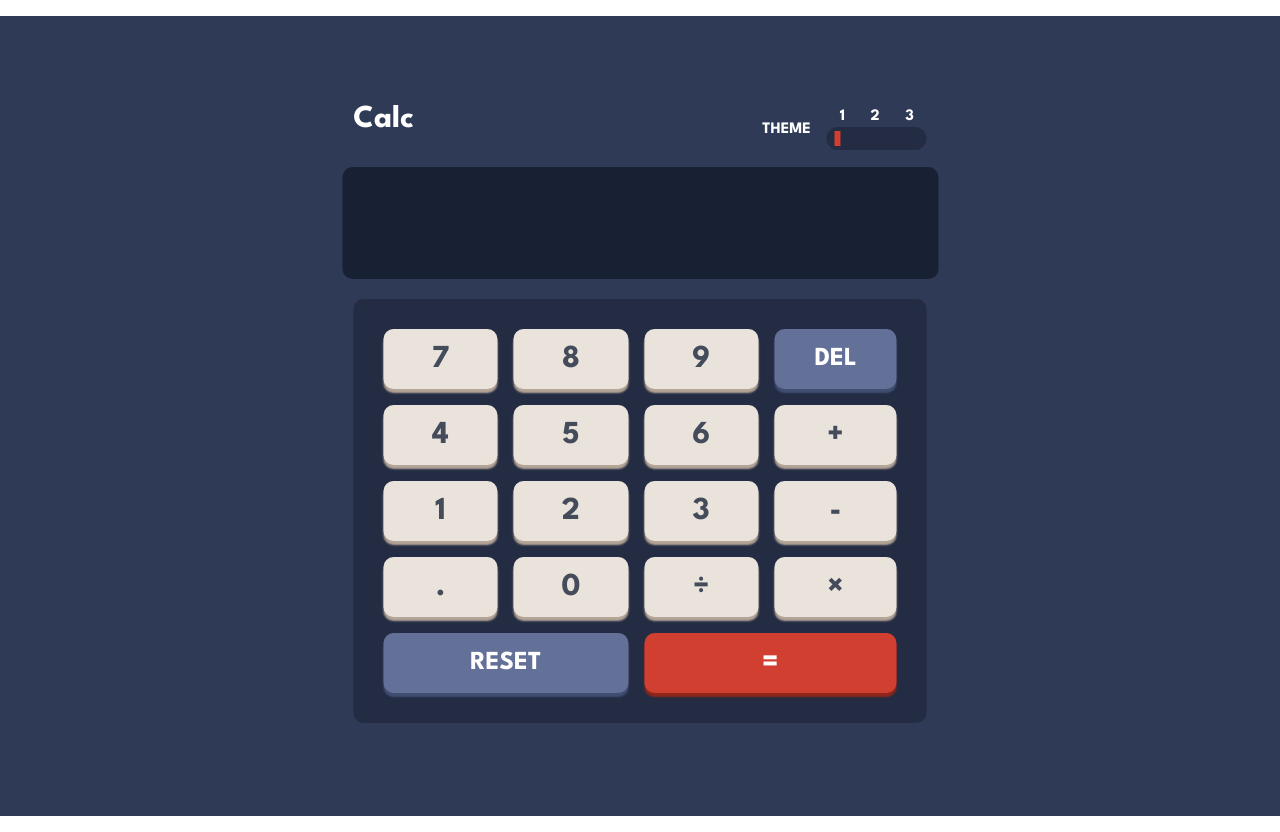
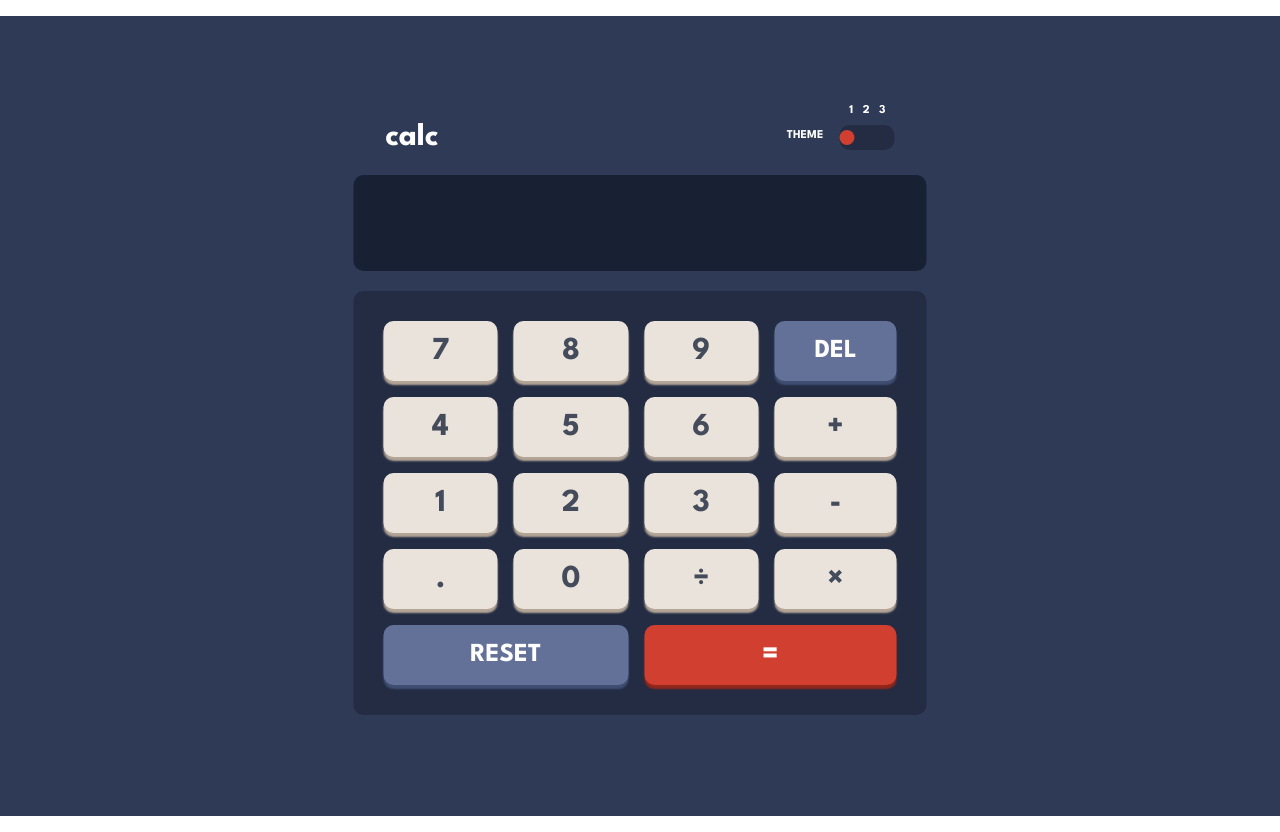
Before and after one commit to Jayakodehode/Calculater-React-Project, a React (Vite) app: page / in a window 1280 px wide. Built offline with nearby package versions, Linux system fonts and the light colour scheme.

Commit message:
added code for themechanging and headerpage

```diff
--- a/src/App.css
+++ b/src/App.css
@@ -12,10 +12,11 @@
   --reset-del-keybgshadow: hsl(224, 28%, 35%);
   --greytext: hsl(221, 14%, 31%);
   --whitetext: hsl(0, 0%, 100%);
+  --resulttext:hsl(0, 0%, 100%);
   --boxshadow: 0 4px 2px :
   /*-------------------THEME 2 colors---------------*/
 }
-[theme=theme2]{
+.theme2{
   --main-bg: hsl(0, 0%, 90%);
   --keypad-bg: hsl(0, 5%, 81%);
   --result-bg: hsl(0, 0%, 93%);
@@ -27,11 +28,12 @@
   --reset-del-keybgshadow:  hsl(185, 58%, 25%);
   --greytext: hsl(60, 10%, 19%);
   --whitetext: hsl(0, 0%, 100%);
+  --resulttext:hsl(221, 14%, 31%);
   --boxshadow: 0 4px 2px :
 
 }
 /* --------theme3 -----*/
-[theme=theme3]{
+.theme3{
   --main-bg: hsl(268, 75%, 9%);
   --keypad-bg: hsl(268, 71%, 12%);
   --result-bg: hsl(268, 71%, 12%);
@@ -41,8 +43,9 @@
   --equal-key-bgshadow: hsl(177, 92%, 70%);
   --reset-del-keybg: hsl(268, 47%, 21%);
   --reset-del-keybgshadow: hsl(290, 70%, 36%);
-  --greytext: hsl(52, 100%, 62);
+  --greytext:hsl(52, 100%, 62%);
   --whitetext: hsl(0, 0%, 100%);
+  --resulttext:hsl(52, 100%, 62%);
   --boxshadow: 0 4px 2px :
 }
 
@@ -71,73 +74,8 @@
   position: absolute;
   top: 50%;
   left: 50%;
-  transform: translate(-50%, -50%);
+  transform: translate(-50%, -50%);}
 
-
-
-}
-
-/* header */
-.header {
-  color: var(--whitetext);
-  display: flex;
-  justify-content: space-between;
-  width: 90%;
-  height: 50px;
-  margin-bottom: 0.8rem;
-  margin-top: 1rem;
-}
-.header .color-theme {
-  display: flex;
-  justify-content: space-evenly;
-  align-items: center;
-  gap: 1rem;
-}
-.header .color-theme .toogle-container {
-  display: flex;
-  flex-direction: column;
-  gap: 0.2rem;
-}
-.header .color-theme .toogle-container .toogle-numbers span {
-  padding: 0.8rem;
-}
-.header .color-theme .toogle-container .theme-change {
-
-    display: flex;
-    justify-content: space-between;
-    gap: 4px;
-    color:transparent;
-    background-color: var(--keypad-bg);
-    padding: 4px 8px;
-    border-radius: 20px;
-
- /* height: 2.5rem;
-  width: 6rem;
-  border-radius: 1rem;
-  background-color: var(--keypad-bg);
-  cursor: pointer;
-  position: relative;*/
-}
-.header .color-theme .toogle-container .theme-change.btn{
-    height: 20px;
-    width: 20px;
-    padding: 4px;
-    border-radius: 50px;
-    cursor: pointer;
-    transition: 2s ease-in;
-
- /* content: "";
-  position: absolute;
-  top: 7px;
-  left: 7px;
-  height: 1.5rem;
-  width: 1.5rem;
-  border-radius: 50%;
-  background-color: var(--equal-key-bg);*/
-}
-.btn.active {
-  background-color: var(--equal-key-bg);
-}
 
 
 @media only screen and (max-width:650px){
--- a/src/App.jsx
+++ b/src/App.jsx
@@ -1,3 +1,4 @@
+import { Header } from "./components/header/header";
 import { Output } from "./components/output/output";
 import "./App.css";
 
@@ -6,26 +7,7 @@ function App() {
     <>
       <div className="container">
         <div className="calculater-container">
-          <div className="header">
-            <h1>Calc</h1>
-            <div className="color-theme">
-              <h4>THEME</h4>
-              <div className="toogle-container">
-                <div className="toogle-numbers">
-                  <span>1</span>
-                  <span>2</span>
-                  <span>3</span>
-                </div>
-
-                <div class="theme-change">
-                  <div class="btn theme-1 active">1</div>
-                  <div class="btn theme-2">2</div>
-                  <div class="btn theme-3">3</div>
-                </div>
-              </div>
-            </div>
-          </div>
-
+          <Header />
           <Output />
         </div>
       </div>
--- /dev/null
+++ b/src/components/header/header.jsx
@@ -0,0 +1,11 @@
+import { ThemeChange } from "../themechanger/themechanger";
+import style from "./header.module.css";
+
+export function Header() {
+  return (
+    <section className={style["header"]}>
+      <h1 className={style["header-title"]}>calc</h1>
+      <ThemeChange />
+    </section>
+  );
+}
--- /dev/null
+++ b/src/components/header/header.module.css
@@ -0,0 +1,15 @@
+.header {
+  width: 80%;
+  display: flex;
+  align-items: center;
+  justify-content: space-between;
+  flex-wrap: wrap;
+  color: var(--resulttext);
+  height: 50px;
+  margin-bottom: 0.8rem;
+  margin-top: 1rem;
+}
+.header-title {
+  font-size: 2rem;
+  transition: color 0.4s ease;
+}
--- a/src/components/output/output.module.css
+++ b/src/components/output/output.module.css
@@ -1,13 +1,15 @@
+.result {
+  width: 90%;
+}
 .result form input {
   width: 100%;
-  height: 5rem;
+  height: 6rem;
+  border: none;
+  border-radius: 10px;
   background-color: var(--result-bg);
-  border: none;
-  padding: 3.5rem 5.5rem;
-  color: var(--whitetext);
+  color: var(--resulttext);
   text-align: right;
-  border-radius: 10px;
-  outline: none;
+  padding: 2rem;
   font-size: 38px;
   letter-spacing: 0.3rem;
   font-weight: 700;
--- /dev/null
+++ b/src/components/themechanger/themechanger.jsx
@@ -0,0 +1,29 @@
+import { useEffect, useState } from "react";
+import style from "./themechanger.module.css";
+
+export function ThemeChange() {
+  const [theme, setTheme] = useState("1");
+
+  useEffect(() => {
+    document.body.classList.toggle("theme1", theme === "1");
+    document.body.classList.toggle("theme2", theme === "2");
+    document.body.classList.toggle("theme3", theme === "3");
+  }, [theme]);
+
+  return (
+    <input
+      className={style["themechanger"]}
+      type="range"
+      min="1"
+      max="3"
+      step="1"
+      value={theme}
+      onChange={(e) => setTheme(e.target.value)}
+    />
+  );
+}
+
+{
+  /* Thanks to smarqueslopez
+Sergio Marqués López for the solution themechanging in calculater app */
+}
--- /dev/null
+++ b/src/components/themechanger/themechanger.module.css
@@ -0,0 +1,49 @@
+.themechanger {
+  -webkit-appearance: none; /* Override default CSS styles */
+  appearance: none;
+  width: 55px;
+  height: 25px;
+  background-color: var(--keypad-bg);
+  color: transparent;
+  position: relative;
+  cursor: pointer;
+  border-radius: 10px;
+}
+
+.themechanger::before {
+  content: "THEME";
+  top: 5px;
+  right: 130%;
+  position: absolute;
+  text-align: center;
+  font-size: 12px;
+  color: var(--resulttext);
+  transition: 0.4s ease;
+}
+
+.themechanger::after {
+  content: "1 \00a0 \00a0 2 \00a0 \00a0 3";
+  width: 100%;
+  right: 0;
+  top: -20px;
+  position: absolute;
+  text-align: center;
+  font-size: 12px;
+  color: var(--resulttext);
+  transition: 0.4s ease;
+}
+
+.themechanger::-webkit-slider-thumb {
+  -webkit-appearance: none;
+  appearance: none;
+  width: 15px;
+  height: 15px;
+  border-radius: 50%;
+  background-color: var(--equal-key-bg);
+}
+
+.themechanger::-moz-range-thumb {
+  width: 30px;
+  height: 30px;
+  cursor: pointer;
+}
```
